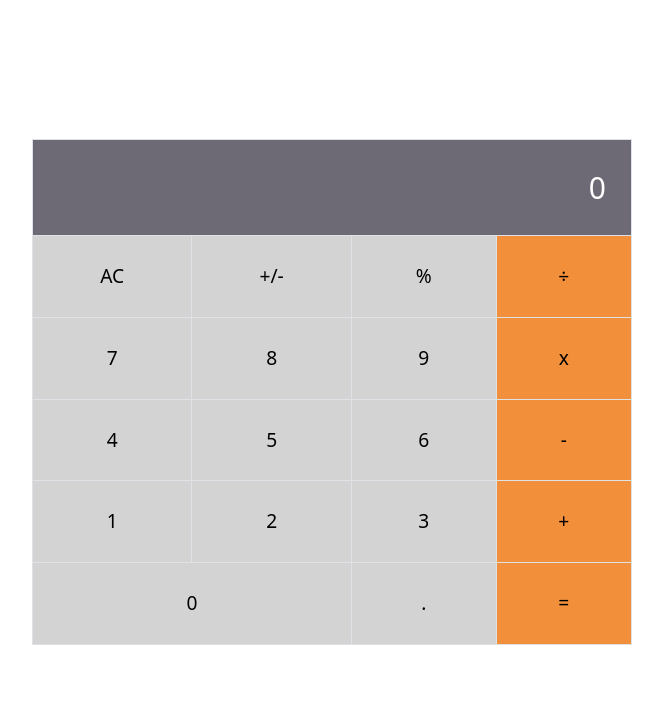
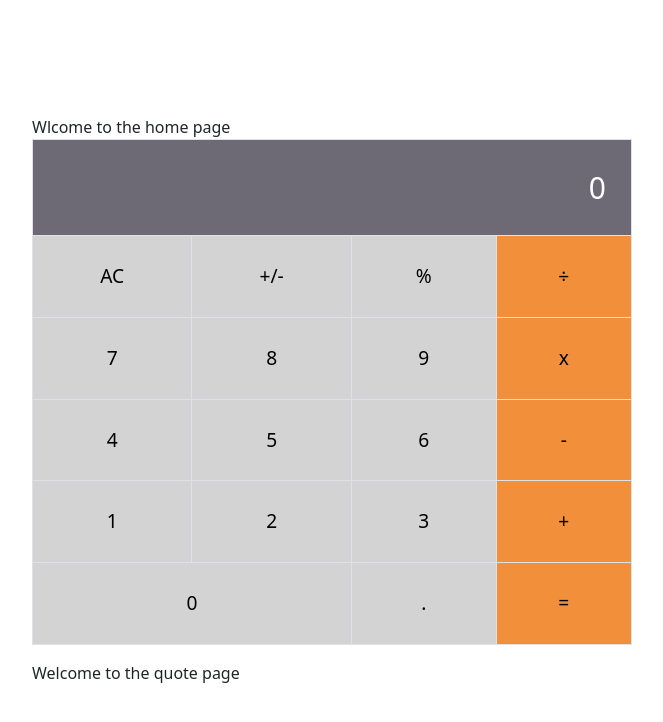
Before and after one commit to enkog/Math-Magicians, a React (Create React App) app: page / in a window 1280 px wide. Shown: the top 722 px of the page, without its empty margins (308-971 px from the left). Built offline with nearby package versions, Linux system fonts and the light colour scheme.

Commit message:
Add the home and quote pages and display them on screen

```diff
--- a/src/App.js
+++ b/src/App.js
@@ -1,6 +1,8 @@
 import React from 'react';
 import './App.css';
 import Calculator from './components/UI/Calculator';
+import Home from './pages/Home';
+import Quote from './pages/Quote';
 
 class App extends React.Component {
   constructor(props) {
@@ -10,9 +12,13 @@ class App extends React.Component {
 
   render() {
     return (
-      <div className="App">
-        <Calculator />
-      </div>
+      <fragment>
+        <Home />
+        <div className="App">
+          <Calculator />
+        </div>
+        <Quote />
+      </fragment>
     );
   }
 }
--- /dev/null
+++ b/src/pages/Home.js
@@ -0,0 +1,8 @@
+import React from 'react';
+
+const Home = () => (
+  <div>
+    Wlcome to the home page
+  </div>
+);
+export default Home;
--- /dev/null
+++ b/src/pages/Quote.js
@@ -0,0 +1,8 @@
+import React from 'react';
+
+const Quote = () => (
+  <div>
+    Welcome to the quote page
+  </div>
+);
+export default Quote;
```
